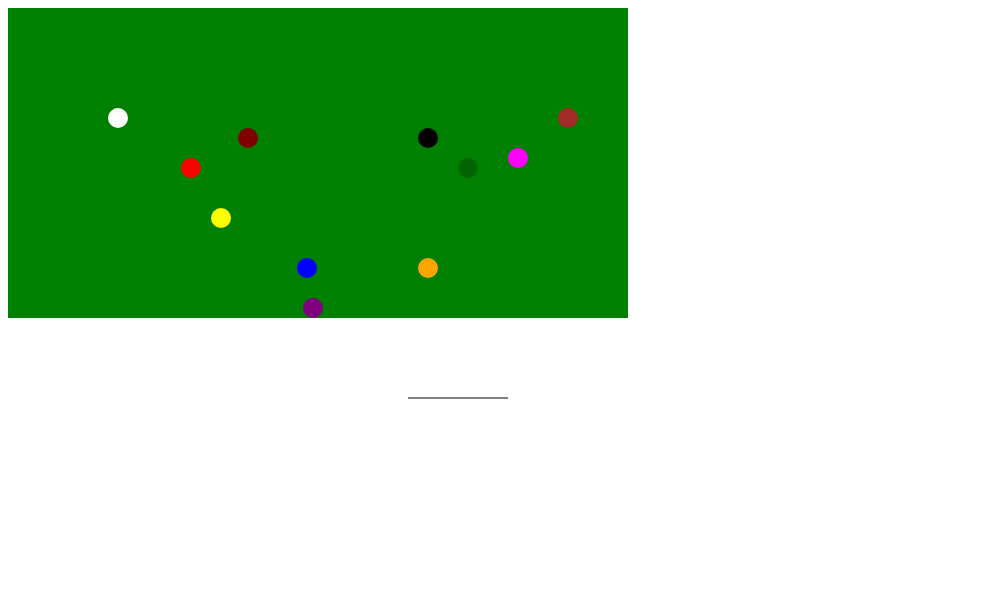
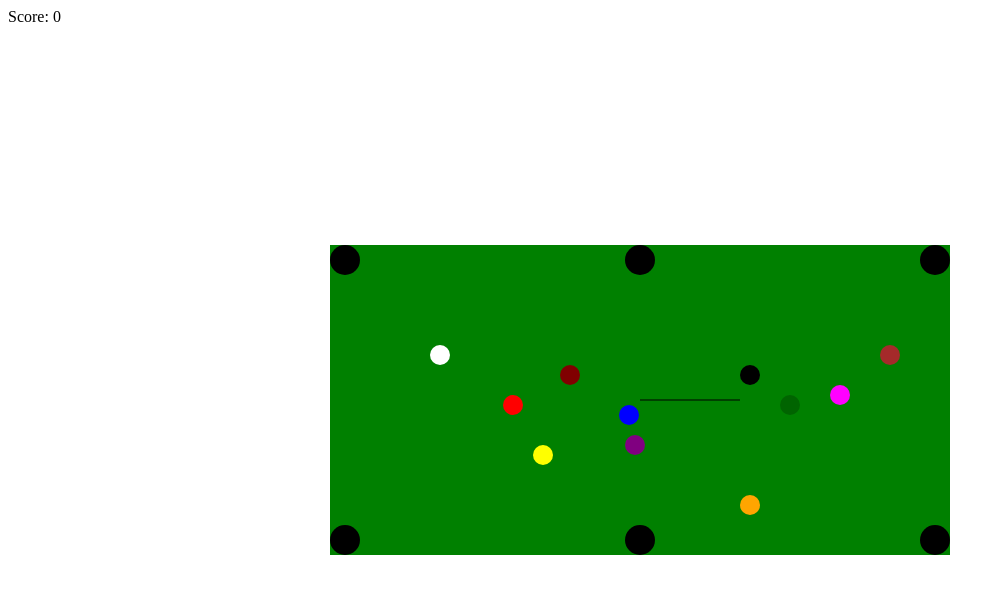
Before and after one commit to nchahal2002/MP1-Designing-Your-own-Browser-Game, a plain HTML site: page index.html in a window 1280 px wide. Shown: the whole page, without its empty margins (0-1005 px from the left). Drawn offline with Linux system fonts and the light colour scheme.

Commit message:
made changes to file

```diff
--- a/game.js
+++ b/game.js
@@ -4,15 +4,38 @@ const frictionFactor = 0.98; // Adjust this value to control the friction effect
 const canvas = document.getElementById('canvas');
 const ctx = canvas.getContext('2d');
 const stick = {
-  x: canvas.width / 2,
-  y: canvas.height - 10,
+  x: canvas.width / 2 + (poolTable.offsetWidth - canvas.width) / 2,
+  y: canvas.height / 2 + (poolTable.offsetHeight - canvas.height) / 2,
   length: 100,
   angle: 0
 };
 
+// Adjust canvas dimensions to match the poolTable
+canvas.width = poolTable.offsetWidth;
+canvas.height = poolTable.offsetHeight;
+
+// Function to create a hole
+function createHole(x, y) {
+  const hole = document.createElement('div');
+  hole.className = 'hole';
+  hole.style.left = x + 'px';
+  hole.style.top = y + 'px';
+  poolTable.appendChild(hole);
+}
+
+// Create holes
+createHole(0, 0);  // Adjust positions accordingly
+createHole(590, 0);
+createHole(0, 280);
+createHole(590, 280);
+createHole(295, 0);
+createHole(295, 280);
+
 function drawStick() {
+  // Clear the canvas
   ctx.clearRect(0, 0, canvas.width, canvas.height);
 
+  // Draw the stick
   ctx.beginPath();
   ctx.moveTo(stick.x, stick.y);
   const endX = stick.x + stick.length * Math.cos(stick.angle);
@@ -20,6 +43,7 @@ function drawStick() {
   ctx.lineTo(endX, endY);
   ctx.stroke();
 }
+
 
 function drawTable() {
   // Clear the canvas and draw table components
@@ -70,11 +94,56 @@ function handleKeyDown(event) {
   drawStick();
 }
 
+let score = 0;
+
+function updateScore() {
+  score++;
+  const scoreElement = document.getElementById('score');
+  scoreElement.innerText = `Score: ${score}`;
+}
+
+function checkHoleCollision(ball) {
+  const holes = document.getElementsByClassName('hole');
+
+  for (let i = 0; i < holes.length; i++) {
+    const hole = holes[i];
+    const holeRect = hole.getBoundingClientRect();
+
+    if (
+      ball.x > holeRect.left &&
+      ball.x < holeRect.right &&
+      ball.y > holeRect.top &&
+      ball.y < holeRect.bottom
+    ) {
+      // Remove the ball from the array
+      balls.splice(balls.indexOf(ball), 1);
+
+      // Update the score
+      updateScore();
+
+      // Remove the ball element from the DOM
+      ball.element.remove();
+
+      return true;
+    }
+  }
+
+  return false;
+}
+
+
 // This function defines moving balls in the x and y positions
 function moveBalls() {
   balls.forEach(ball => {
     ball.x += ball.dx;
     ball.y += ball.dy;
+
+    // Check if the ball is in a hole
+    if (checkHoleCollision(ball)) {
+      // update the score here
+      updateScore();
+      return; // Skip further movement for this ball
+    }
 
     // Apply friction to slow down the ball
     ball.dx *= frictionFactor;
@@ -160,8 +229,8 @@ function createBall(x, y, color) {
 createBall(50, 50, ballColors[0]);
 createBall(123, 100, ballColors[1]);
 createBall(153, 150, ballColors[2]);
-createBall(239, 200, ballColors[3]);
-createBall(245, 240, ballColors[4])
+createBall(239, 110, ballColors[3]);
+createBall(245, 140, ballColors[4])
 createBall(360, 200, ballColors[5])
 createBall(400, 100, ballColors[6])
 createBall(360, 70, ballColors[7])
--- a/gamestyle.css
+++ b/gamestyle.css
@@ -2,7 +2,14 @@
     width: 620px;
     height: 310px;
     background-color: green;
-    position: relative;
+    position: absolute;
+    top: 50%;
+    left: 50%;
+    transform: translate(-50%, -50%);
+    display: flex;
+    flex-direction: column;
+    justify-content: center;
+    align-items: center;
 }
 
 .ball {
@@ -12,3 +19,12 @@
     border-radius: 50%;
     position: absolute;
 }
+
+.hole {
+    width: 30px;
+    height: 30px;
+    background-color: black;
+    border-radius: 50%;
+    position: absolute;
+    z-index: 1; /* To make sure holes are above the canvas */
+  }
--- a/index.html
+++ b/index.html
@@ -8,9 +8,11 @@
         <title>Pool Game</title>
     </head>
     <body>
-        <div id="poolTable">
+        <div id="poolTable" style="margin: 0 auto; text-align: center;">
             <canvas id="canvas" width="800" height="400"></canvas>
         </div>
+
+        <div id="score">Score: 0</div>
 
         <script src="game.js"></script>
     </body>
```
